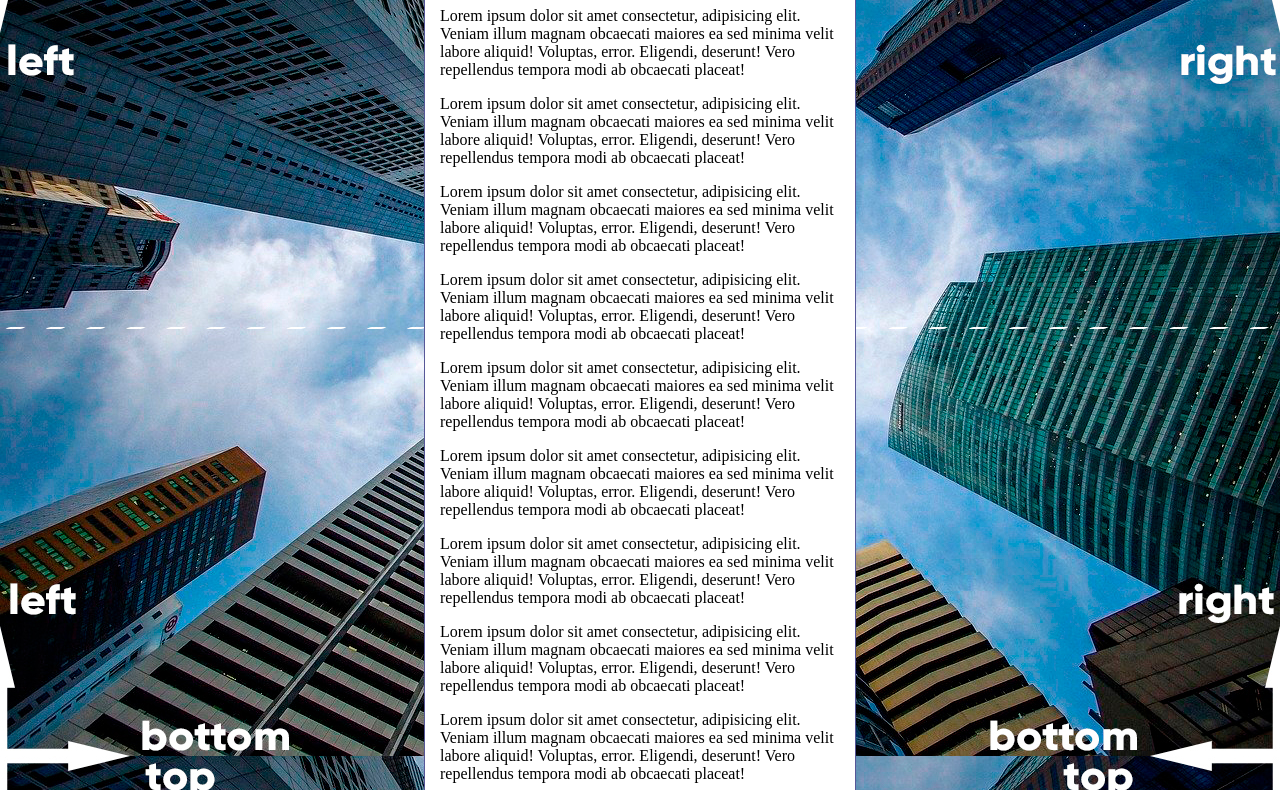
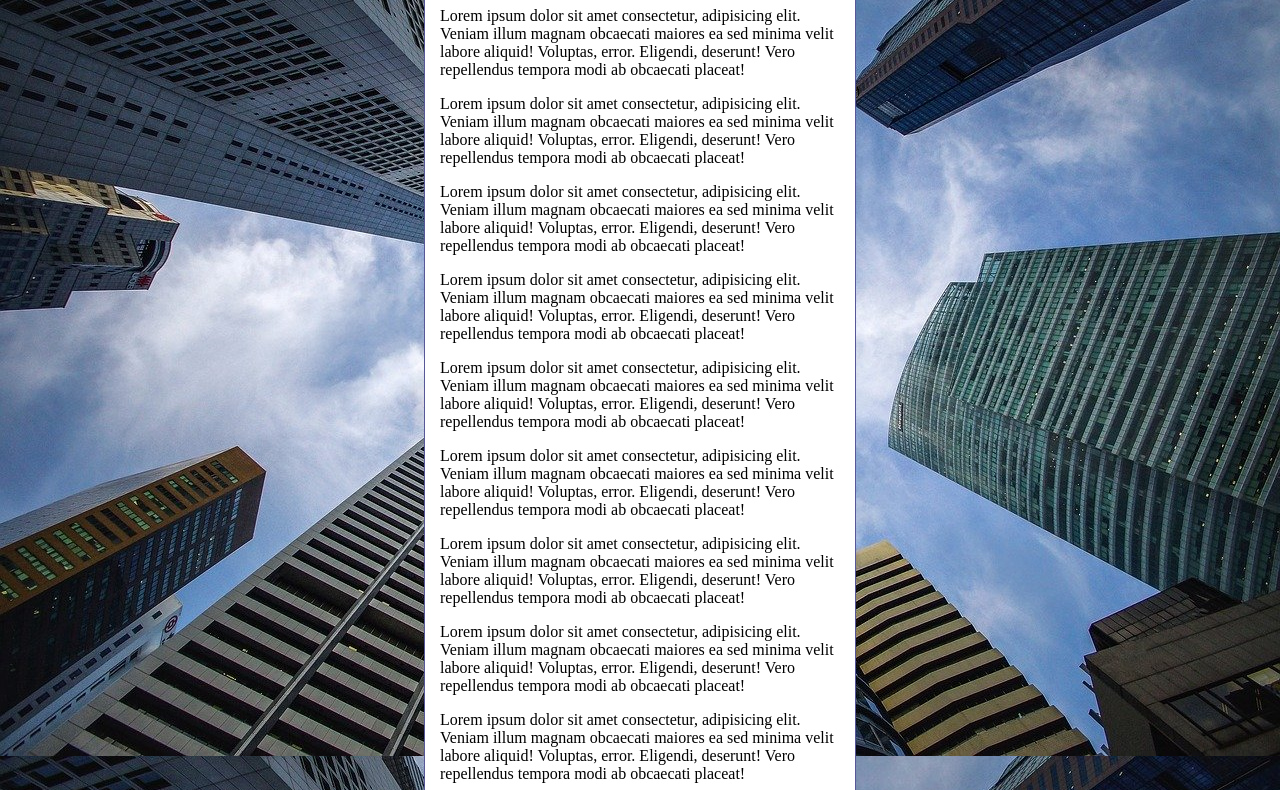
Before and after one commit to edamis/html-css, a plain HTML site: page exercícios/ex022/fundo006.html in a window 1280 px wide. Shown: the part 97-887 px from the top of the page. Drawn offline with Linux system fonts and the light colour scheme.

Commit message:
Update fundo006.html

```diff
--- a/exercícios/ex022/fundo006.html
+++ b/exercícios/ex022/fundo006.html
@@ -8,18 +8,19 @@
     <style>
         body {
             height: 97vh;
-           /* background-color: black;
+           /*
+            background-color: black;
             background-image: url('imagens/wallpaper002.jpg');
             background-position: center top;
             background-repeat: no-repeat;
             background-size: cover;
-            background-attachment: fixed; */
+            background-attachment: fixed;
 
-            /* Shorthand - background
-                color > image > position > repeat > [size] > attachmente
+            Shorthand - background
+            color > image > position > repeat > [size] > attachmente
             */
 
-            background: black url("imagens/wallpaper003.jpg") center center no-repeat fixed;
+            background: black url("imagens/wallpaper002.jpg") center center no-repeat fixed;
             background-size: cover;
 
         }
```
